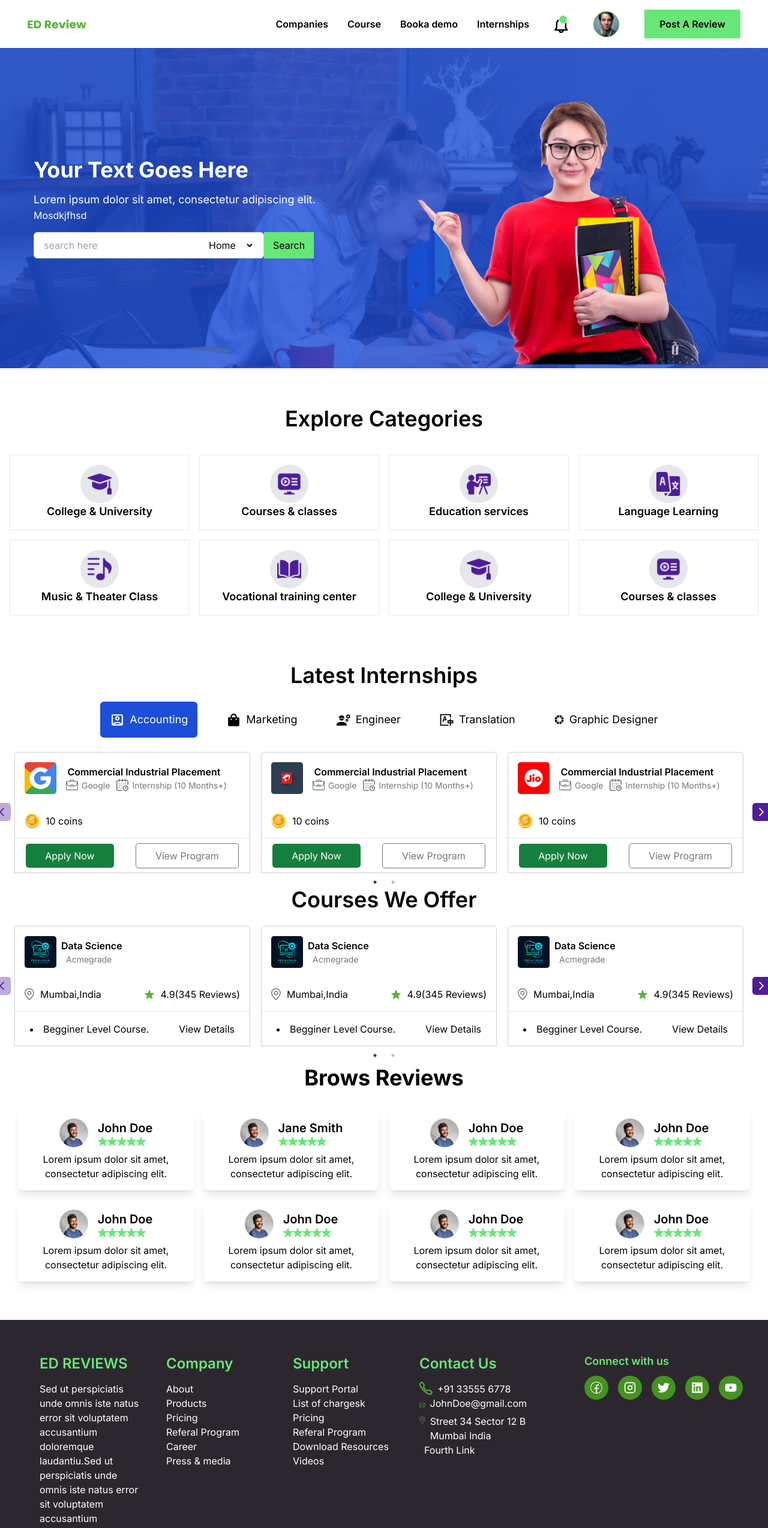
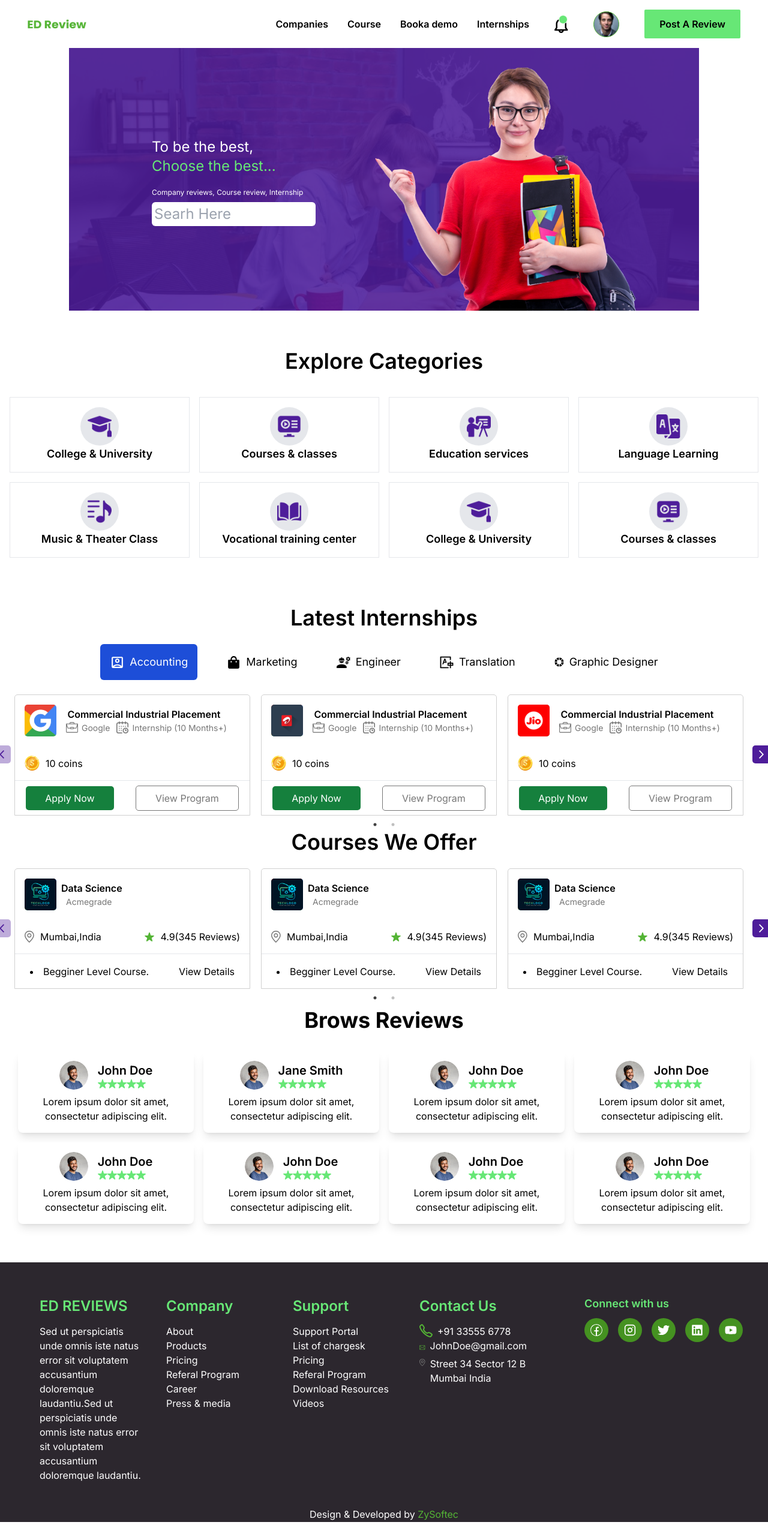
Before and after one commit to M-Hassan1/Landing-Page-New, a Next.js app: page / in a window 1280 px wide. Shown: the top 2548 px of the page at 60% size. Built offline with nearby package versions, Linux system fonts and the light colour scheme.

Commit message:
HomPage Make Responsive

```diff
--- a/src/app/globals.css
+++ b/src/app/globals.css
@@ -1,3 +1,104 @@
 @tailwind base;
 @tailwind components;
 @tailwind utilities;
+
+/*
+/* Create a container for the cover photo and overlay */
+.cover-container {
+    position: relative;
+    width: 100%;
+    max-width: 1050px;
+    margin: 0 auto;
+}
+
+/* Style the cover photo to cover the container */
+.cover-photo {
+    width: 100%;
+    height: auto;
+    display: block;
+}
+
+/* Create an overlay with a background color and opacity */
+.overlay {
+    position: absolute;
+    top: 0;
+    left: 0;
+    width: 100%;
+    height: 100%;
+    background-color: rgba(78, 29, 154, 0.88); /* Adjust the color and opacity */
+    z-index: 1; /* Ensure the overlay is above the cover photo */
+}
+
+/* Style the overlay content */
+.overlay-content {
+    position: absolute;
+    top: 50%;
+    left: 50%;
+    /* transform: translate(-50%, -50%); */
+    text-align: center;
+    color: white;
+    z-index: 2;
+}
+.flex-container {
+    display: flex;
+    flex-direction: row;
+    align-items: center;
+    justify-content: space-between;
+    flex-shrink: 0;
+    margin-left: 8rem;
+  }
+
+  .text {
+    margin-left: 20%;
+    color: white;
+    margin: 10px;
+  }
+
+.text-image {
+    width: 590px;
+    height: 425px;
+
+}
+
+@media (max-width: 900px) {
+    .text-image {
+       display: none;
+    }
+    .flex-container {
+        align-items: center;
+        justify-content: center;
+        padding-top: 10%;
+      }
+
+}
+@media (min-width: 901px) and (max-width: 990px) {
+    .text-image {
+        width: 582px;
+        height: 400px;
+    }
+}
+@media (min-width: 1005px) and (max-width: 1020px) {
+    .text-image {
+        width: 582px;
+        height: 420px;
+    }
+}
+
+@media (min-width: 1025px) and (max-width: 1155px) {
+    .text-image {
+        width: 600px;
+        height: 440px;
+    }
+}
+@media (min-width: 1156px) and (max-width: 1200px) {
+    .text-image {
+        width: 600px;
+        height: 438px;
+    }
+}
+@media (min-width: 1201px) {
+    .text-image {
+        width: 650px;
+        height: 445px;
+    }
+}
--- a/src/components/view/Footer/FooterData/FDataPage.js
+++ /dev/null
@@ -1,33 +0,0 @@
-import Link from "next/link"
-
-
-const FDataPage = () => {
-  return (
-<div className='flex flex-col gap-3 shrink-0'>
-          <h1 className='font-oswald text-green-500 font-semibold cursor-pointer'>
-            Company
-          </h1>
-          <Link href='' className='font-oswald font-medium text-sm cursor-pointer'>
-            About
-          </Link>
-          <Link href='' className='font-oswald font-medium text-sm cursor-pointer'>
-            Products
-          </Link>
-          <Link href='' className='font-oswald font-medium text-sm cursor-pointer'>
-          Pricing
-          </Link>
-          <Link href='' className='font-oswald font-medium text-sm cursor-pointer'>
-          Referal Program
-          </Link>
-          <Link href='' className='font-oswald font-medium text-sm cursor-pointer'>
-          Career
-          </Link>
-          <Link href='' className='font-oswald font-medium text-sm cursor-pointer'>
-         Press & media
-          </Link>
-
-        </div>
-  )
-}
-
-export default FDataPage
--- a/src/components/view/Footer/FooterData/NewpageData.js
+++ /dev/null
@@ -1,23 +0,0 @@
-import Image from "next/image";
-import Logo from "@/components/assets/Images/ED-Review.png";
-
-const NewpageData = () => {
-  return (
-    <div className="flex flex-col items-start gap-3">
-      {/* Logo in the middle */}
-      <Image
-        src={Logo}
-        alt="Logo"
-        width={100}
-        height={100}
-      />
-
-      {/* Description */}
-      <p className="font-oswald font-medium text-sm items-start">
-        Sed ut perspiciatis unde omnis iste natus error sit voluptatem accusantium doloremque laudantiu.Sed ut perspiciatis unde omnis iste natus error sit voluptatem accusantium doloremque laudantiu.
-      </p>
-    </div>
-  );
-};
-
-export default NewpageData;
--- a/src/components/view/Footer/FooterData/SecondMenu.js
+++ /dev/null
@@ -1,32 +0,0 @@
-import Link from 'next/link'
-
-
-const SecondMenu = () => {
-  return (
-<div className='flex flex-col gap-3'>
-          <h1 className='font-oswald text-green-500 font-medium  text-sm'>
-            Support
-          </h1>
-          <Link href='' className='text-sm cursor-pointer'>
-          Support Portal
-          </Link>
-          <Link href='' className='text-sm cursor-pointer'>
-          List Of charges
-          </Link>
-          <Link href='' className='text-sm cursor-pointer'>
-           Pricing
-          </Link>
-          <Link href='' className='text-sm cursor-pointer'>
-            Referal Program
-          </Link>
-          <Link href='' className='text-sm cursor-pointer'>
-            Download Resources
-          </Link>
-          <Link href='' className='text-sm cursor-pointer'>
-            Videos
-          </Link>
-            </div>
-  )
-}
-
-export default SecondMenu
--- a/src/components/view/Footer/FooterFile/Footer.tsx
+++ /dev/null
@@ -1,51 +0,0 @@
-import React from 'react'
-import SecondMenu from '../FooterData/SecondMenu'
-import FDataPage from '../FooterData/FDataPage'
-import ThirdPage from '../FooterData/ThirdPage'
-import NewpageData from '../FooterData/NewpageData'
-import ContectList from '../FooterData/ContectList'
-import Wrapper from '@/components/utils/wrapper'
-const Footer  = () => {
-
-  return (
-
-    <div className='bg-[#090303] p-4 text-white pb-3'>
-      <Wrapper className='flex justify-between flex-col md:flex-row gap-12 md:gap-0' >
-
-      {/* Left Side */}
-      <div className='flex gap-[35px] md:gap-[55px] lg:gap-[70px] flex-col md:flex-row'>
-        {/* Start */}
-        <NewpageData />
-        <FDataPage />
-      {/* Menu End */}
-
-      {/* Second Menu Start */}
-      <div className='flex gap-[35px] md:gap-[55px] lg:gap-[70px] shrink-0 ' >
-        {/* Next Menu Start */}
-        <SecondMenu />
-        <ContectList />
-      </div>
-      <div className='flex gap-[35px] md:gap-[55px] lg:gap-[70px] shrink-0 ' >
-
-      </div>
-              {/* First MENU ENDDED */}
-            </div>
-            {/* First LEFT END */}
-
-            {/* RIGHT START */}
-            <div className='md:absolute md:right-8 md:mt-48' ><ThirdPage /></div>
-        {/* End */}
-      </Wrapper>
-      <Wrapper className='flex justify-between mt-10 flex-col md:flex-row gap-[10px] md:gap-0 ' >
-      <div className='text-[15px] text-white/[0.5] hover:text-white cursor-pointer md:text-left'>
-        CopyRight © 2023 Muhammad Hassan, All Rights Reserved
-       </div>
-       {/* Left Side Complete End */}
-
-      </Wrapper>
-    </div>
-
-  )
-}
-
-export default Footer;
--- a/src/components/view/Footers/index.tsx
+++ b/src/components/view/Footers/index.tsx
@@ -2,7 +2,8 @@ import LocationIcon from '@/components/assets/icons/Location'
 import MailIcon from '@/components/assets/icons/MailIcon'
 import PhoneIcon from '@/components/assets/icons/PhoneIcon'
 import React from 'react'
-import ThirdPage from '../Footer/FooterData/ThirdPage'
+import ThirdPage from './ThirdPage'
+
 
 const Footers = () => {
     return (
@@ -10,7 +11,7 @@ const Footers = () => {
             <div className="container px-5 pb-20 pt-[55px] mx-auto flex md:items-center lg:items-start md:flex-row md:flex-nowrap flex-wrap flex-col">
                 <div className="w-64 flex flex-col justify-start items-start gap-[11px]  md:mt-0 mt-10">
                     <span className=" text-[18px] font-semibold text-[#67E776]">Connect with us</span>
-                    <ThirdPage />
+                        <ThirdPage />
                 </div>
                 <div className=" flex-grow flex flex-wrap md:pr-20 -mb-10 md:text-left text-center order-first">
                     <div className="lg:w-1/4 md:w-1/2 w-full px-4">
@@ -21,7 +22,7 @@ const Footers = () => {
                     </div>
                     <div className="lg:w-1/4 md:w-1/2 w-full px-4">
                         <h2 className="text-[#67E776] text-[24px] font-semibold mb-3">Company</h2>
-                        <nav className="list-none text-[#FFF] mb-10">
+                        <ul className="list-none text-[#FFF] mb-10">
                             <li>
                                 About
                             </li>
@@ -40,11 +41,11 @@ const Footers = () => {
                             <li>
                                 Press & media
                             </li>
-                        </nav>
+                        </ul>
                     </div>
                     <div className="lg:w-1/4 md:w-1/2 w-full px-4">
                         <h2 className="text-[#67E776] text-[24px] font-semibold mb-3">Support</h2>
-                        <nav className="list-none text-[#FFF] mb-10">
+                        <ul className="list-none text-[#FFF] mb-10">
                             <li>
                                 Support Portal
                             </li>
@@ -63,11 +64,11 @@ const Footers = () => {
                             <li>
                                 Videos
                             </li>
-                        </nav>
+                        </ul>
                     </div>
                     <div className="lg:w-1/4 md:w-1/2 w-full px-4">
                         <h2 className="text-[#67E776] text-[24px] font-semibold mb-3">Contact Us</h2>
-                        <nav className="list-none text-[#FFF] mb-10">
+                        <ul className="list-none text-[#FFF] mb-10">
                             <li className='flex'>
                                 <PhoneIcon /><span className='ml-2'>+91 33555 6778</span>
                             </li>
@@ -77,10 +78,7 @@ const Footers = () => {
                             <li className='flex'>
                                 <LocationIcon /> <span className='ml-2'>Street 34 Sector 12 B Mumbai India</span>
                             </li>
-                            <li className='flex'>
-                                <span className='ml-2'>Fourth Link</span>
-                            </li>
-                        </nav>
+                        </ul>
                     </div>
                 </div>
             </div>
--- a/src/components/view/HeroSection/BackGroundImage.tsx
+++ /dev/null
@@ -1,20 +0,0 @@
-import React from 'react'
-import HomeImage from '@/components/assets/Images/data.png';
-import Image from 'next/image';
-
-const BackGroundImage = () => {
-  return (
-    <div className="absolute inset-0 flex items-end justify-end">
-    <div className="relative w-[384px] h-[480px] sm:w-[320px] sm:h-[380px] md:w-[320px] md:h-[380px] lg:w-[680px] lg:h-[480px]">
-      <Image
-        src={HomeImage}
-        alt="Your Image"
-        layout="fill"
-        objectFit="cover"
-      />
-    </div>
-  </div>
-  )
-}
-
-export default BackGroundImage;
--- a/src/components/view/HeroSection/Content.tsx
+++ /dev/null
@@ -1,36 +0,0 @@
-import React from 'react'
-
-const Content = () => {
-  return (
-    <div className="absolute ml-12 inset-0 p-2 flex items-center justify-start text-white">
-    <div className="">
-      <h1 className="text-4xl font-bold">Your Text Goes Here</h1>
-      <h1 className="mt-4 text-lg">
-        Lorem ipsum dolor sit amet, consectetur adipiscing elit.
-      </h1>
-      <h3>Mosdkjfhsd</h3>
-      <div className="relative flex mt-4">
-        <input
-          type="search"
-          placeholder='search here'
-          className="w-full md:w-96 border border-gray-300 rounded-md py-2 px-4"
-        />
-        <select
-          className="text-black bg-transparent -ml-24"
-        >
-          <option>Home</option>
-          <option>About</option>
-          <option>Contact</option>
-        </select>
-        <button
-          className="bg-[#67E776] text-black ml-4 px-[15px] py-[10px] mt-2 md:mt-0"
-        >
-          Search
-        </button>
-      </div>
-    </div>
-  </div>
-  )
-}
-
-export default Content
--- a/src/components/view/HeroSection/index.tsx
+++ b/src/components/view/HeroSection/index.tsx
@@ -1,24 +1,23 @@
 import Image from 'next/image';
+import React from 'react';
 import BgImage from '@/components/assets/Images/Background.png';
-import BackGroundImage from './BackGroundImage';
-import Content from './Content';
+import HomeImage from '@/components/assets/Images/data.png';
 
 const HomePage = () => {
   return (
-    <div className="relative ">
-      {/* Background Image */}
-      <div className="relative">
-        <Image className="bg-cover w-full bg-center" src={BgImage} alt="Background" />
-
-        {/* Overlay */}
-        <div className="absolute inset-0 bg-blue-700 opacity-80"></div>
-
-        {/* Content */}
-        <Content />
+    <div className="cover-container">
+      <Image src={BgImage} alt="Cover Photo" className="cover-photo" />
+      <div className="overlay">
+        <div className="flex-container">
+          <div className="text text-2xl "><h1>To be the best,
+            </h1>
+          <h1 className='text-[#67E776] text-2xl ' >Choose the best...</h1>
+          <h4 className='pt-3 text-[12px]'>Company reviews, Course review, Internship</h4>
+          <input className='p-1 w-full text-md rounded-md outline-none text-black' type="search" placeholder='Searh Here' />
+          </div>
+          <Image src={HomeImage} alt="Text Image" className="text-image" />
+        </div>
       </div>
-
-      {/* Image on the right (Responsive and at the bottom-right corner) */}
-      <BackGroundImage />
     </div>
   );
 };
--- a/tailwind.config.ts
+++ b/tailwind.config.ts
@@ -18,7 +18,6 @@ module.exports = {
       'xl': "1220px",
     },
 
-    extend: {},
   },
   plugins: [],
 }
```
Also changed, not shown: src/components/view/Footers/ContectList.tsx (renamed from src/components/view/Footer/FooterData/ContectList.js), src/components/view/Footers/ThirdPage.tsx (renamed from src/components/view/Footer/FooterData/ThirdPage.js).
